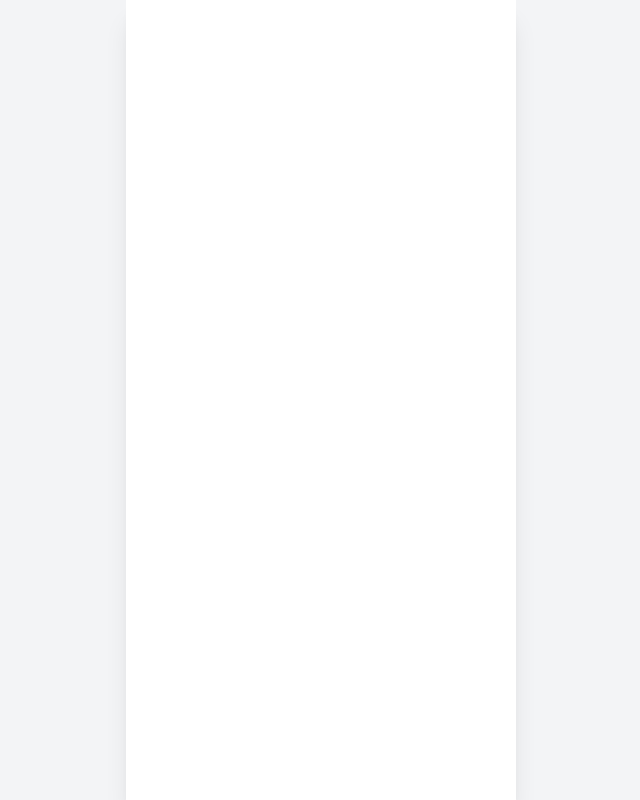
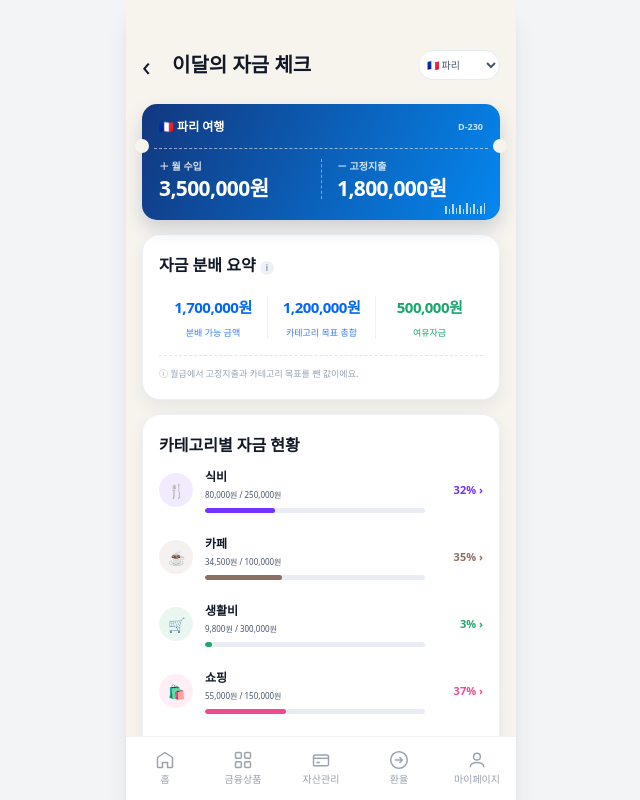
Before and after one commit to youhyun010615/KB7-TRIPass, a Vue app in the folder frontend/: page /savings/monthly in a window 1280 px wide. Before the commit this address had no page. Shown: the top 800 px of the page, without its empty margins (319-959 px from the left). Built offline with nearby package versions, Linux system fonts and the light colour scheme; sample sign-in values are in the browser's storage; the HTML template or start-up script is replaced by a standard one.

Commit message:
feat(home): 국가별 이달의 자금 체크 UI 구현 (#25)

```diff
--- /dev/null
+++ b/frontend/src/components/savings/MonthlyFundTicket.vue
@@ -0,0 +1,51 @@
+<script setup>
+defineProps({
+  country: { type: Object, required: true },
+  income: { type: Number, required: true },
+  expense: { type: Number, required: true },
+})
+
+const money = (value) => `${Number(value || 0).toLocaleString('ko-KR')}원`
+</script>
+
+<template>
+  <section class="fund-ticket" :style="{ background: country.ticketGradient }">
+    <span class="ticket-notch ticket-notch-left" />
+    <span class="ticket-notch ticket-notch-right" />
+    <header>
+      <b>{{ country.flag }} {{ country.city }} 여행</b>
+      <span>D-230</span>
+    </header>
+    <div class="perforation" />
+    <div class="ticket-values">
+      <div>
+        <small>＋ 월 수입</small>
+        <strong>{{ money(income) }}</strong>
+      </div>
+      <div>
+        <small>－ 고정지출</small>
+        <strong>{{ money(expense) }}</strong>
+      </div>
+    </div>
+    <div class="ticket-barcode" aria-hidden="true">
+      <i v-for="(height, index) in [8,5,10,6,9,5,11,7,10,5,8,11]" :key="index" :style="{ height: `${height}px` }" />
+    </div>
+  </section>
+</template>
+
+<style scoped>
+.fund-ticket { position: relative; overflow: visible; min-height: 116px; padding: 14px 17px 12px; border-radius: 15px; color: #fff; box-shadow: 0 9px 18px rgba(20, 42, 92, .18); }
+.fund-ticket header { display: flex; justify-content: space-between; align-items: center; font-size: 12px; }
+.fund-ticket header span { font-size: 9px; font-weight: 800; color: rgba(255,255,255,.78); }
+.perforation { margin: 12px -5px 10px; border-top: 1px dashed rgba(255,255,255,.55); }
+.ticket-values { display: grid; grid-template-columns: 1fr 1fr; }
+.ticket-values > div { display: flex; flex-direction: column; gap: 4px; }
+.ticket-values > div + div { padding-left: 15px; border-left: 1px dashed rgba(255,255,255,.45); }
+.ticket-values small { font-size: 10px; font-weight: 700; color: rgba(255,255,255,.82); }
+.ticket-values strong { font-size: 21px; line-height: 1; letter-spacing: -.6px; }
+.ticket-notch { position: absolute; top: 35px; width: 14px; height: 14px; border-radius: 50%; background: #f7f4ee; }
+.ticket-notch-left { left: -7px; }
+.ticket-notch-right { right: -7px; }
+.ticket-barcode { position: absolute; right: 15px; bottom: 6px; display: flex; align-items: end; gap: 2px; opacity: .72; }
+.ticket-barcode i { display: block; width: 1.5px; background: white; }
+</style>
--- a/frontend/src/router/index.js
+++ b/frontend/src/router/index.js
@@ -53,6 +53,12 @@ const router = createRouter({
       path: '/savings/accounts',
       name: 'SavingsAccounts',
       component: () => import('@/views/savings/SavingsAccountsView.vue'),
+      meta: { requiresAuth: true },
+    },
+    {
+      path: '/savings/monthly',
+      name: 'MonthlyFund',
+      component: () => import('@/views/savings/MonthlyFundView.vue'),
       meta: { requiresAuth: true },
     },
 
--- a/frontend/src/views/HomeView.vue
+++ b/frontend/src/views/HomeView.vue
@@ -191,7 +191,7 @@ function formatCurrency(n) {
       </div>
 
       <section class="mx-4 mt-3 p-4 rounded-2xl bg-white shadow-sm">
-        <button class="w-full flex justify-between items-center" @click="router.push('/savings')"><h2 class="text-[13px] font-extrabold">이달의 자금 체크</h2><span>›</span></button>
+        <button class="w-full flex justify-between items-center" @click="router.push('/savings/monthly')"><h2 class="text-[13px] font-extrabold">이달의 자금 체크</h2><span>›</span></button>
         <p class="mt-3 text-[9px] text-slate-400">이달의 여유자금</p>
         <p class="text-2xl font-extrabold" style="color:#0066ff">500,000원</p>
         <p class="mt-1 text-[8px] text-slate-400">월급 3,500,000원 · 고정지출 1,800,000원 · 카테고리 목표 1,200,000원</p>
@@ -360,7 +360,7 @@ function formatCurrency(n) {
 
       <!-- 이달의 자금 체크 -->
       <div class="mx-4 mt-3 bg-white rounded-2xl px-5 py-4 shadow-sm">
-        <button class="w-full flex items-center justify-between mb-2" @click="router.push('/savings')">
+        <button class="w-full flex items-center justify-between mb-2" @click="router.push('/savings/monthly')">
           <p class="text-[14px] font-extrabold text-gray-900">이달의 자금 체크</p>
           <svg width="16" height="16" viewBox="0 0 24 24" fill="none">
             <path d="M9 18L15 12L9 6" stroke="#CBD5E1" stroke-width="2" stroke-linecap="round"/>
--- /dev/null
+++ b/frontend/src/views/savings/MonthlyFundView.vue
@@ -0,0 +1,109 @@
+<script setup>
+import { computed, ref } from 'vue'
+import { useRouter } from 'vue-router'
+import BottomNav from '@/components/common/BottomNav.vue'
+import MonthlyFundTicket from '@/components/savings/MonthlyFundTicket.vue'
+import { useMonthlyFundStore } from '@/stores/monthlyFund'
+import { useTravelStore } from '@/stores/travel'
+
+const router = useRouter()
+const fund = useMonthlyFundStore()
+const travel = useTravelStore()
+
+const countryThemes = [
+  { code: 'FR', name: '프랑스', city: '파리', flag: '🇫🇷', ticketGradient: 'linear-gradient(115deg,#12377f,#0587ef)' },
+  { code: 'CH', name: '스위스', city: '인터라켄', flag: '🇨🇭', ticketGradient: 'linear-gradient(115deg,#9c1034,#e32835)' },
+  { code: 'DE', name: '독일', city: '베를린', flag: '🇩🇪', ticketGradient: 'linear-gradient(115deg,#151515,#db1111)' },
+  { code: 'JP', name: '일본', city: '도쿄', flag: '🇯🇵', ticketGradient: 'linear-gradient(115deg,#a8155c,#f04c98)' },
+  { code: 'VN', name: '베트남', city: '다낭', flag: '🇻🇳', ticketGradient: 'linear-gradient(115deg,#b77700,#f1b900)' },
+]
+
+const initialCode = travel.selectedCountryCodes[0] || 'FR'
+const selectedCode = ref(initialCode)
+const selectedCountry = computed(() => countryThemes.find((item) => item.code === selectedCode.value) || countryThemes[0])
+const money = (value) => `${Number(value || 0).toLocaleString('ko-KR')}원`
+</script>
+
+<template>
+  <main class="monthly-page">
+    <div class="page-shell">
+      <header class="app-title">
+        <button aria-label="뒤로가기" @click="router.back()">‹</button>
+        <h1>이달의 자금 체크</h1>
+        <select v-model="selectedCode" aria-label="여행 국가 선택">
+          <option v-for="country in countryThemes" :key="country.code" :value="country.code">
+            {{ country.flag }} {{ country.city }}
+          </option>
+        </select>
+      </header>
+
+      <MonthlyFundTicket :country="selectedCountry" :income="fund.monthlyIncome" :expense="fund.fixedExpense" />
+
+      <section class="card summary-card">
+        <h2>자금 분배 요약 <span>i</span></h2>
+        <div class="summary-grid">
+          <div><strong>{{ money(fund.availableFunds) }}</strong><small>분배 가능 금액</small></div>
+          <div><strong>{{ money(fund.categoryTargetTotal) }}</strong><small>카테고리 목표 총합</small></div>
+          <div><strong>{{ money(fund.freeFunds) }}</strong><small>여유자금</small></div>
+        </div>
+        <p>ⓘ 월급에서 고정지출과 카테고리 목표를 뺀 값이에요.</p>
+      </section>
+
+      <section class="card category-card">
+        <h2>카테고리별 자금 현황</h2>
+        <button
+          v-for="item in fund.categorySummaries"
+          :key="item.id"
+          class="category-row"
+          @click="router.push(`/savings/monthly/categories/${item.id}`)"
+        >
+          <span class="category-icon" :style="{ background: `${item.color}18` }">{{ item.icon }}</span>
+          <span class="category-info">
+            <b>{{ item.name }}</b>
+            <small>{{ money(item.spent) }} / {{ money(item.target) }}</small>
+            <i><em :style="{ width: `${item.percent}%`, background: item.color }" /></i>
+          </span>
+          <strong :style="{ color: item.color }">{{ item.percent }}% ›</strong>
+        </button>
+
+        <button class="prepaid-link" @click="router.push('/savings/monthly/prepaid/new')">
+          <span>✈️</span><b>여행비 사전 지출</b><small>{{ fund.prepaidTotal ? money(fund.prepaidTotal) : '등록하기' }} ›</small>
+        </button>
+      </section>
+
+      <button class="primary-cta" @click="router.push('/savings/monthly/categories')">카테고리 목표 수정</button>
+    </div>
+    <BottomNav />
+  </main>
+</template>
+
+<style scoped>
+.monthly-page { min-height: 100vh; padding-bottom: 88px; background: #e9eef6; color: #111827; }
+.page-shell { width: min(100%, 390px); min-height: calc(100vh - 88px); margin: 0 auto; padding: 44px 16px 24px; background: #f7f4ee; }
+.app-title { display: grid; grid-template-columns: 30px 1fr auto; align-items: center; margin-bottom: 18px; }
+.app-title button { font-size: 28px; text-align: left; }
+.app-title h1 { font-size: 20px; font-weight: 900; }
+.app-title select { max-width: 92px; padding: 6px 4px; border: 1px solid #e5eaf2; border-radius: 999px; background: white; color: #475569; font-size: 10px; }
+.card { margin-top: 14px; padding: 18px 16px; border: 1px solid #edf0f5; border-radius: 18px; background: #fff; box-shadow: 0 7px 16px rgba(30, 52, 98, .07); }
+.card h2 { font-size: 16px; font-weight: 900; }
+.summary-card h2 span { display: inline-grid; width: 14px; height: 14px; place-items: center; border-radius: 50%; background: #eef2f7; color: #94a3b8; font-size: 9px; }
+.summary-grid { display: grid; grid-template-columns: repeat(3, 1fr); margin-top: 19px; }
+.summary-grid div { text-align: center; }
+.summary-grid div + div { border-left: 1px solid #edf0f5; }
+.summary-grid strong { display: block; color: #0066ff; font-size: 15px; font-weight: 900; white-space: nowrap; letter-spacing: -.5px; }
+.summary-grid div:last-child strong, .summary-grid div:last-child small { color: #19a66d; }
+.summary-grid small { display: block; margin-top: 7px; color: #397cf0; font-size: 9px; }
+.summary-card > p { margin-top: 16px; padding-top: 11px; border-top: 1px dashed #dfe5ee; color: #98a3b6; font-size: 9px; }
+.category-card { padding-bottom: 10px; }
+.category-row { display: grid; grid-template-columns: 36px 1fr 48px; align-items: center; gap: 10px; width: 100%; padding: 11px 0; text-align: left; }
+.category-icon { display: grid; width: 34px; height: 34px; place-items: center; border-radius: 50%; font-size: 14px; }
+.category-info b { display: block; font-size: 12px; }
+.category-info small { display: block; margin-top: 3px; color: #475569; font-size: 8px; }
+.category-info i { display: block; height: 5px; margin-top: 7px; overflow: hidden; border-radius: 9px; background: #e9edf3; }
+.category-info em { display: block; height: 100%; border-radius: inherit; }
+.category-row > strong { text-align: right; font-size: 11px; }
+.prepaid-link { display: grid; grid-template-columns: 36px 1fr auto; align-items: center; width: 100%; margin-top: 4px; padding: 14px 0 6px; border-top: 1px dashed #dfe5ee; text-align: left; }
+.prepaid-link b { font-size: 12px; }
+.prepaid-link small { color: #94a3b8; font-size: 10px; }
+.primary-cta { width: 100%; height: 52px; margin-top: 14px; border-radius: 13px; background: #173d89; color: white; font-size: 14px; font-weight: 900; box-shadow: 0 8px 16px rgba(23,61,137,.16); }
+</style>
```
